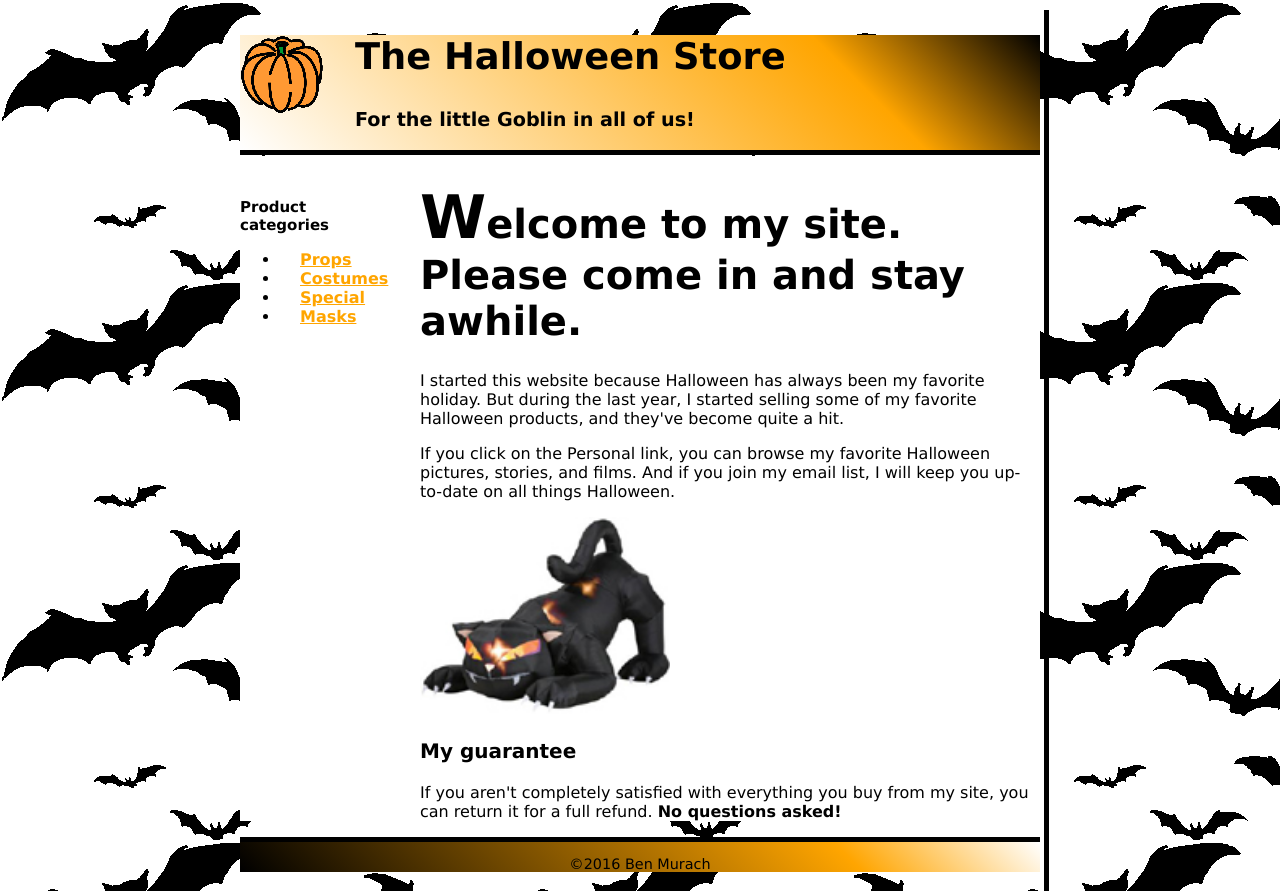
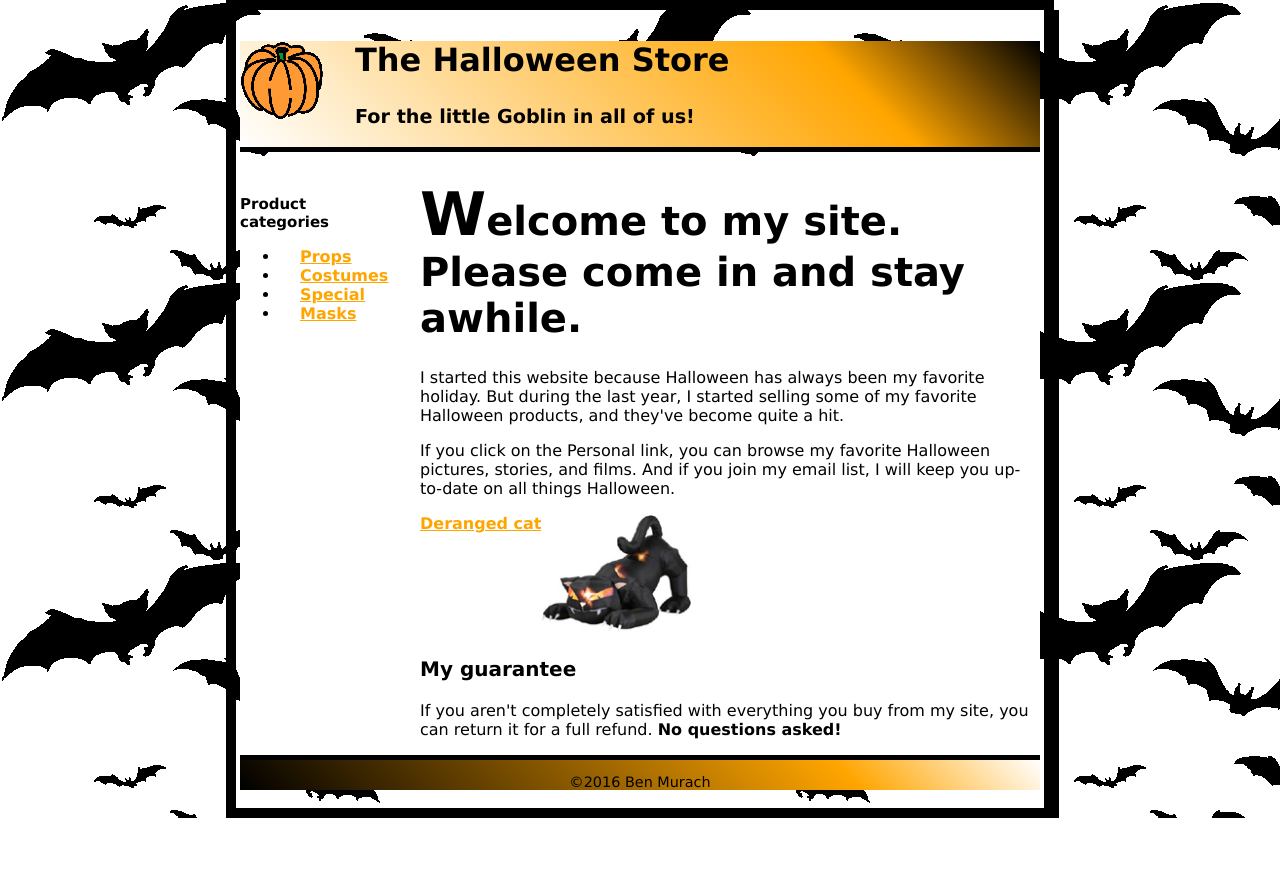
Before and after one commit to Dly7031/Final-Assignment-2, a plain HTML site: page index.html in a window 1280 px wide. After the commit the page ends 818 px from the top, so only its background shows below. Drawn offline with Linux system fonts and the light colour scheme.

Commit message:
update file

```diff
--- a/index.html
+++ b/index.html
@@ -27,7 +27,8 @@
 		<h1 class="theWordW">Welcome to my site. Please come in and stay awhile.</h1>
 		<p>I started this website because Halloween has always been my favorite holiday. But during the last year, I started selling some of my favorite Halloween products, and they've become quite a hit.</p>
 		<p>If you click on the Personal link, you can browse my favorite Halloween pictures, stories, and films. And if you join my email list, I will keep you up-to-date on all things Halloween.</p>
-		<img src="images/cat1.jpg" alt="Cats" width="250">
+		<img src="images/cat1.jpg" alt="Cats" width="150">
+		<a href="cat.html" title="cat.html">Deranged cat</a>
 		<h3>My guarantee</h3>
 		<p>If you aren't completely satisfied with everything you buy from my site, you can return it for a full refund. <strong>No questions asked!</strong></p>
 	</main>
--- a/styles/main.css
+++ b/styles/main.css
@@ -3,7 +3,7 @@ body {
     background-color: white;
     background: url("../images/bats.gif");
     width: 800px;
-    border: black;
+    border: black solid 10px;
     box-shadow: 5px 10px black;
     margin: auto auto auto auto;
     padding: 4px 4px 4px 4px;
@@ -28,7 +28,10 @@ main {
     background-color: white;
     border: black;
     padding-left: 180px;
+}
 
+main a{
+    float: left;
 }
 footer {
     background-color: white;
@@ -58,7 +61,7 @@ header img{
     float: left;
 }
 header h2 {
-    font-size: 230%;
+    font-size: 200%;
     text-indent: 30px;
     font-weight: bold;
     }
```
